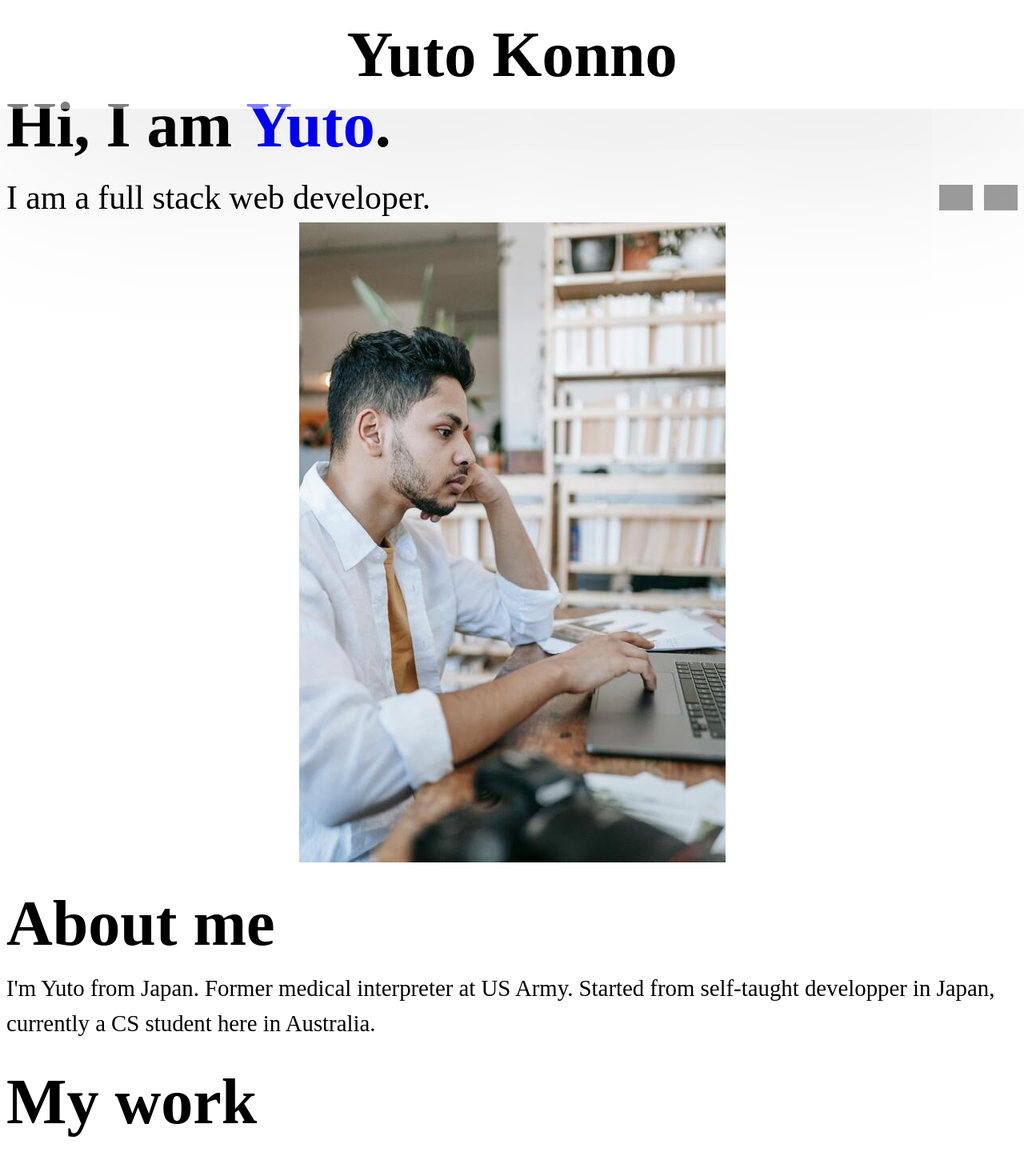
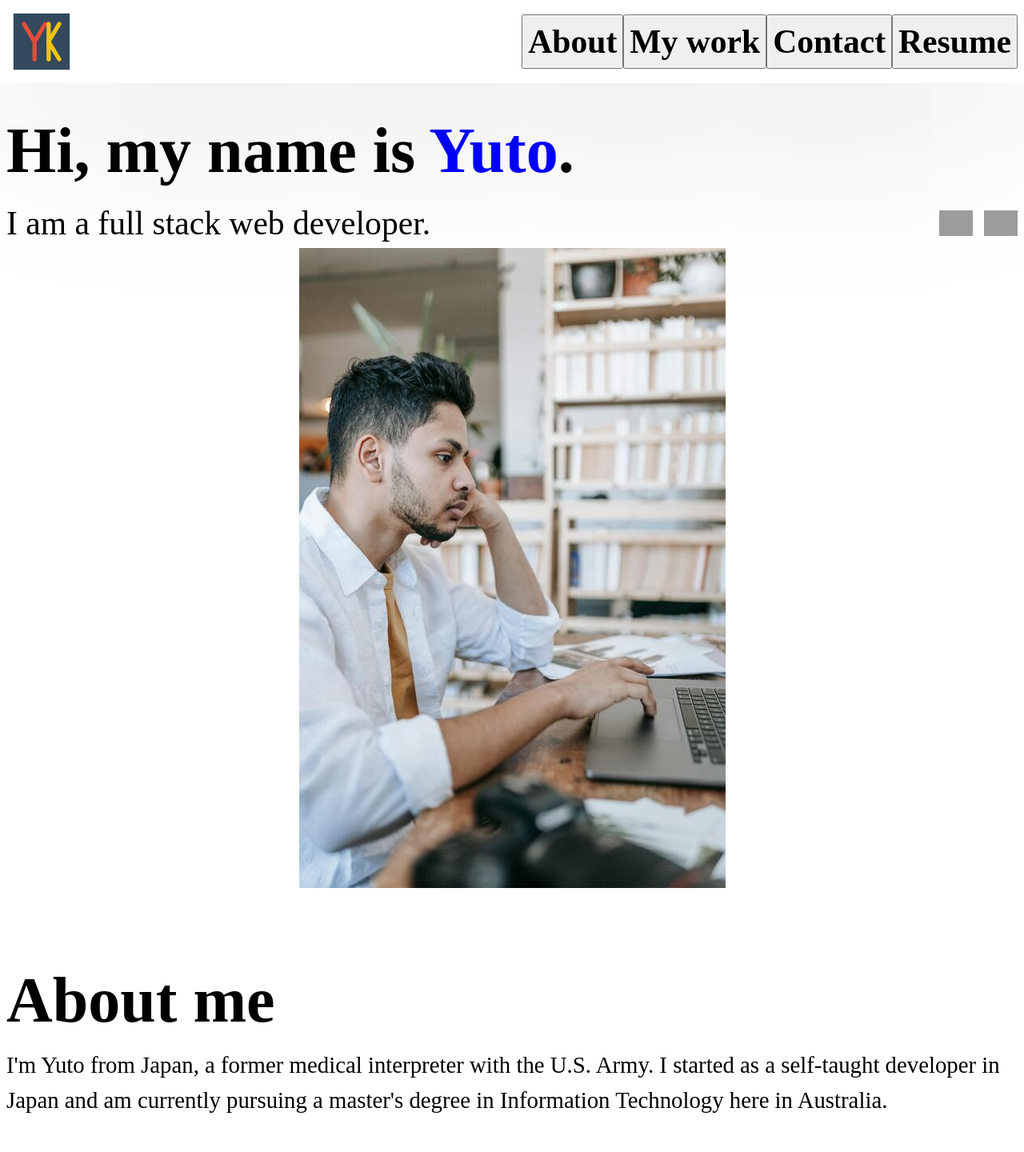
Before and after one commit to SkyMarsh14/Homepage, a website built with webpack: page src/index.html in a window 1280 px wide. Shown: the top 1440 px of the page at 80% size. Built offline with nearby package versions, Linux system fonts and the light colour scheme; grey boxes are pictures that could not be loaded.

Commit message:
add my name logo and improve header design

```diff
--- a/src/index.html
+++ b/src/index.html
@@ -7,11 +7,17 @@
   </head>
   <body>
     <nav class="nameBanner fixed">
-      <div>Yuto Konno</div>
+      <button class="myLogo socialLinks"></button>
+      <div class="rightNav">
+        <button>About</button>
+        <button>My work</button>
+        <button>Contact</button>
+        <button>Resume</button>
+      </div>
     </nav>
     <section class="myName">
       <h1 class="hiMyName heading_line1">
-        Hi, I am <span style="color: blue">Yuto</span>.
+        Hi, my name is <span style="color: blue">Yuto</span>.
       </h1>
       <div class="whoAmI">
         <div class="heading_line2">I am a full stack web developer.</div>
@@ -25,12 +31,10 @@
       <picture class="headImg">
         <source
           srcset="./img/guy-working.desktop.jpg"
-          media="(min-width:82em")
+          media="(min-width:82em"
+          )
         />
-        <source
-          srcset="./img/guy-working.table.jpg"
-          media="(min-width:63em)"
-        />
+        <source srcset="./img/guy-working.table.jpg" media="(min-width:63em)" />
         <source
           srcset="./img/guy-working.mobile.jpg"
           media="(min-width:38em)"
@@ -44,9 +48,9 @@
     <section class="aboutMe">
       <h2>About me</h2>
       <div class="about_details">
-        I'm Yuto from Japan. Former medical interpreter at US Army. Started from
-        self-taught developper in Japan, currently a CS student here in
-        Australia.
+        I'm Yuto from Japan, a former medical interpreter with the U.S. Army. I
+        started as a self-taught developer in Japan and am currently pursuing a
+        master's degree in Information Technology here in Australia.
       </div>
     </section>
     <section class="projects">
--- a/src/styles/icons.css
+++ b/src/styles/icons.css
@@ -2,6 +2,7 @@
   --linkedIn-image: url("https://cdn.jsdelivr.net/gh/devicons/devicon@latest/icons/linkedin/linkedin-original.svg");
   --gitHub-image: url("https://cdn.jsdelivr.net/gh/devicons/devicon@latest/icons/github/github-original.svg");
   --open-in-new: url("../img/open-in-new.svg");
+  --yk-logo:url('../img/yk-logo.svg');
 }
 button.socialLinks:hover {
   opacity: 0.8;
@@ -33,3 +34,9 @@ button.linkedIn {
 button.gitHub {
   background-image: var(--gitHub-image);
 }
+button.myLogo{
+  background-image:var(--yk-logo);
+  height:clamp(3ch, 5ch + 1rem , 7ch);
+  width:clamp(3ch, 5ch + 1rem , 7ch);
+
+}
--- a/src/styles/main.css
+++ b/src/styles/main.css
@@ -2,11 +2,10 @@
   --fs-xl: clamp(3.5rem, 8vw + 1rem, 12rem);
   --fs-400: clamp(1rem, 1vw + 1rem, 2.5rem);
   --fs-600: clamp(2rem, 2vw + 1rem, 3rem);
-  --fs-name-banner: clamp(2.5rem, 5vw + 1rem, 7rem);
+  --fs-name-banner: clamp(2rem, 2vw + 1rem, 4rem);
   --fs-800: clamp(3em, 5vw + 1rem, 5rem);
-  --project-card-shadow:
-  0.9px 3px 3px hsl(0deg 0% 0% / 0.47);
-  --project-card-shadow-onhover: 8.0px 16.0px 16.0px hsl(0deg 0% 0% / 0.25);
+  --project-card-shadow: 0.9px 3px 3px hsl(0deg 0% 0% / 0.47);
+  --project-card-shadow-onhover: 8px 16px 16px hsl(0deg 0% 0% / 0.25);
 }
 
 h1,
@@ -28,7 +27,7 @@ div {
 }
 nav.nameBanner {
   position: fixed;
-  font-size: var(--fs-600);
+  font-size: var(--fs-400);
   width: 100%;
   display: flex;
   background: rgba(255, 255, 255, 0.5);
@@ -37,7 +36,7 @@ nav.nameBanner {
   justify-content: center;
 }
 section.myName {
-  padding-top: 12vh;
+  padding-top: calc(12vh + 2rem);
 }
 
 .projectList {
@@ -45,6 +44,7 @@ section.myName {
   padding: 20px;
   display: grid;
   gap: 2em;
+  grid-template-columns: repeat(auto-fit, minmax(400px, 1fr));
 }
 
 div.imageContainer {
@@ -88,12 +88,24 @@ section {
 .hide-shadow {
   box-shadow: none;
 }
-.projectList>li{
-  box-shadow:var(--project-card-shadow);
-  transition:box-shadow 0.2s ease-in-out,transform 0.2s ease-in-out;
+.projectList > li {
+  box-shadow: var(--project-card-shadow);
+  transition:
+    box-shadow 0.2s ease-in-out,
+    transform 0.2s ease-in-out;
 }
-.projectList>li:hover{
-  box-shadow:var(--project-card-shadow-onhover);
-  transform:scale(1.05)
+.projectList > li:hover {
+  box-shadow: var(--project-card-shadow-onhover);
+  transform: scale(1.03);
+}
 
+section.projects{
+    margin:8vh auto;
 }
+section.aboutMe{
+    margin:8vh auto;
+}
+.rightNav{
+  display:flex;
+  margin-left:auto;
+}
--- a/src/styles/media.css
+++ b/src/styles/media.css
@@ -1,27 +1,24 @@
 @media (min-width: 82em) {
-    .myName{
-        display:grid;
+  .myName {
+    display: grid;
     grid-template-areas:
       "banner myName"
       "banner whoAmI";
-        grid-template-rows:1fr 2fr;
+    grid-template-rows: 1fr 2fr;
   }
-    .headImg{
-        grid-area:banner;
+  .headImg {
+    grid-area: banner;
   }
-    .whoAmI{
-        grid-area:whoAmI;
+  .whoAmI {
+    grid-area: whoAmI;
     align-items: start;
   }
-    .hiMyName{
-        display:block;
-        grid-area:myName;
+  .hiMyName {
+    display: block;
+    grid-area: myName;
     align-self: end;
   }
-    .whoAmI>a{
-        padding-top:5px;
-    }
-    .projectList{
-        grid-template-columns:repeat(auto-fit,minmax(400px,1fr))
+  .whoAmI > a {
+    padding-top: 5px;
   }
 }
```
Also changed, not shown: src/img/yk-logo.svg (added). Lines whose indentation alone changed are shown as unchanged.
